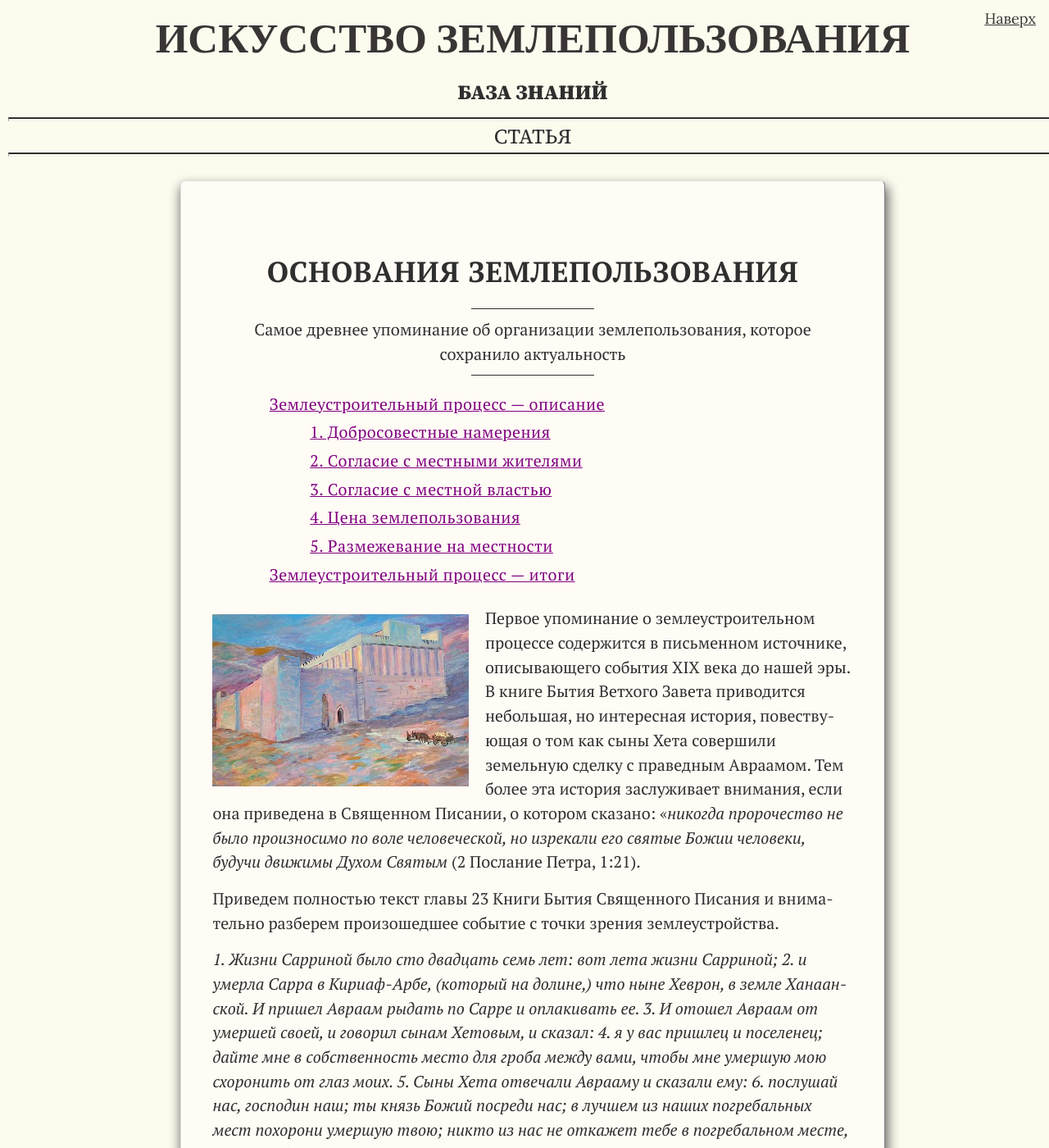
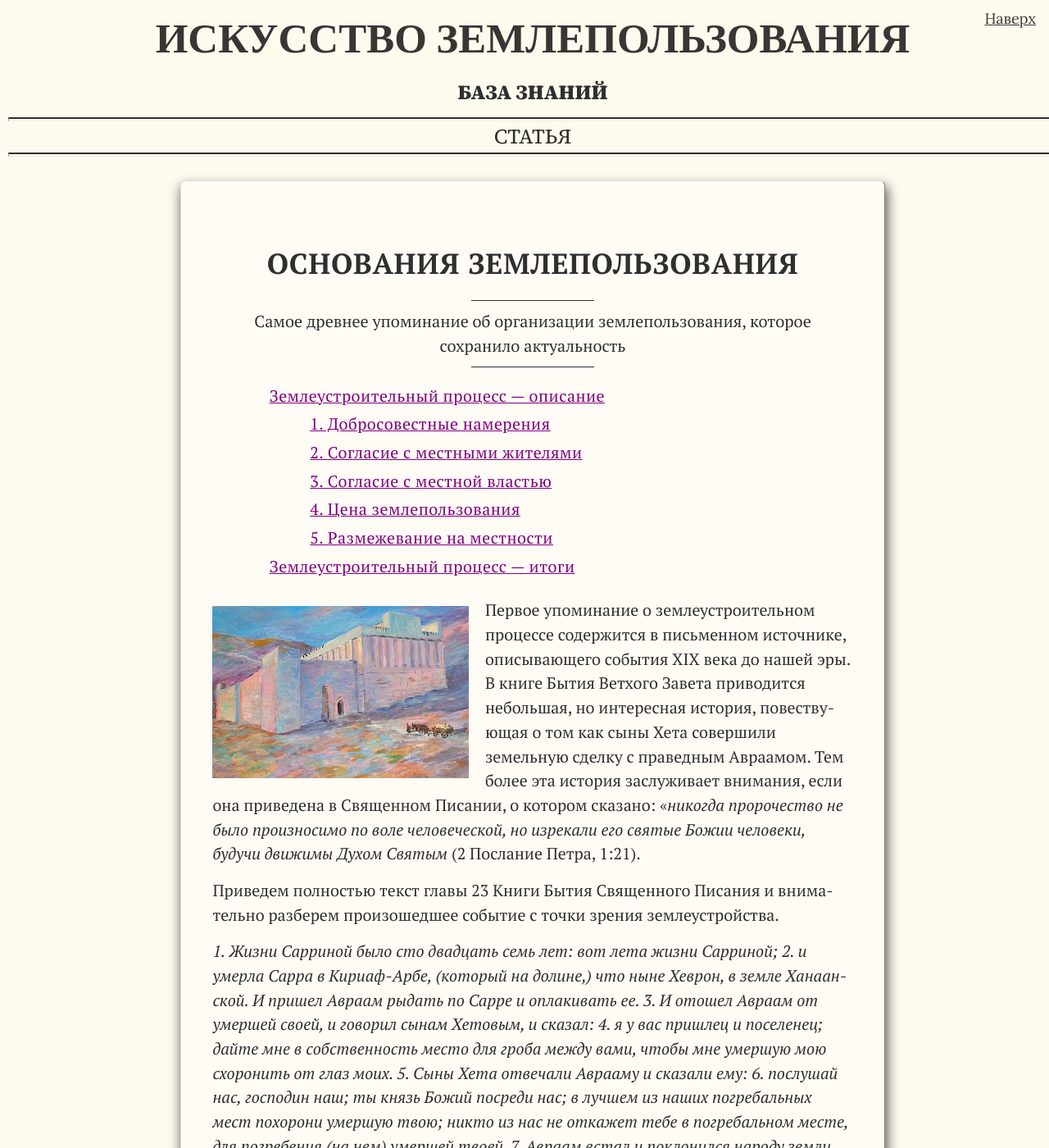
Before and after one commit to SergSi/land-use-art, a Jekyll site: the page built from _posts/2023-09-01-book.md, in a window 1280 px wide and 1400 px high. Shown: the whole window at 82% size. Built offline with Jekyll 4.4.1, drawn with Linux system fonts in a browser that asks for light colours; some web fonts are replaced.

Commit message:
Update style.css

```diff
--- a/assets/css/style.css
+++ b/assets/css/style.css
@@ -365,7 +365,7 @@ li :is(ul, ol) {
 
 .doc-head{
   font-size: clamp(2rem, 1.7500rem + 1.2500vw, 3rem);
-  padding-top: 10px;
+  padding-top: 0;
   padding-bottom: 0px;
   margin-bottom: 24px;
   font-weight: 600;
```
